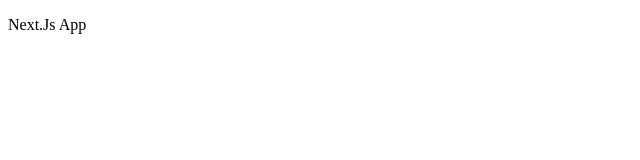
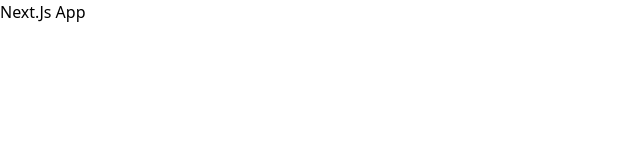
Before and after one commit to jakobternel/note-editor, a Next.js app: page / in a window 1280 px wide. Shown: the top 160 px of the page, without its empty margins (0-640 px from the left). Built offline with nearby package versions, Linux system fonts and the light colour scheme.

Commit message:
configured tailwind

```diff
--- /dev/null
+++ b/postcss.config.mjs
@@ -0,0 +1,6 @@
+const config = {
+    plugins: {
+        "@tailwindcss/postcss": {},
+    },
+};
+export default config;
--- a/src/styles/globals.css
+++ b/src/styles/globals.css
@@ -0,0 +1 @@
+@import "tailwindcss";
```
Also changed, not shown: package.json (+8 -4 lines), 1 other file (tests, documents, lock files or other folders).
